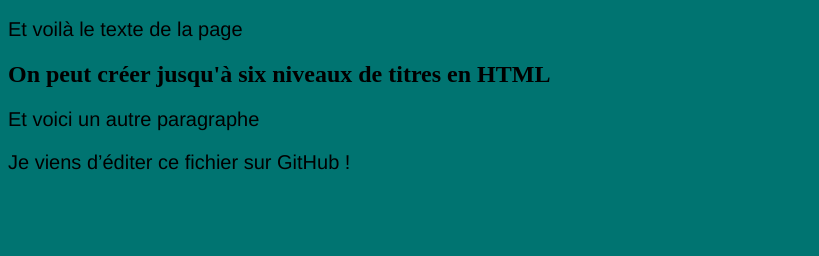
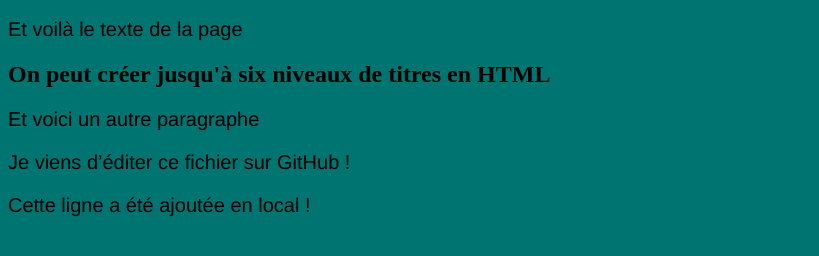
Before and after one commit to AHCENEM/html-css-challenge, a plain HTML site: page index.html in a window 1280 px wide. Shown: the part 380-636 px from the top of the page, without its empty margins (0-819 px from the left). Drawn offline with Linux system fonts and the light colour scheme.

Commit message:
Ajout d'une ligne dans index.html depuis l'ordinateur

```diff
--- a/index.html
+++ b/index.html
@@ -14,5 +14,6 @@
 <h2> On peut créer jusqu'à six niveaux de titres en HTML </h2>
 <p> Et voici un autre paragraphe </p>
 <p>Je viens d’éditer ce fichier sur GitHub !</p>
+<p>Cette ligne a été ajoutée en local !</p>
 </body>
 </html>
```
